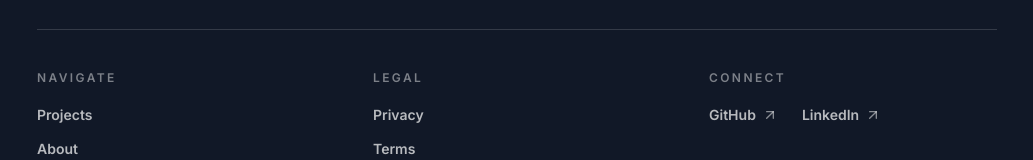
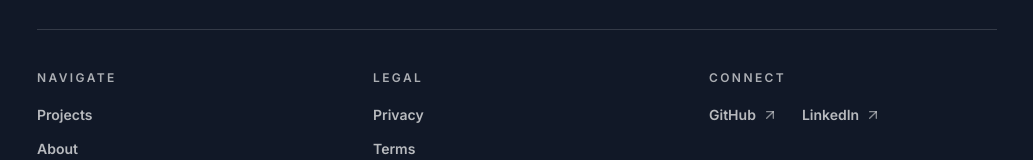
Before and after one commit to viktor-codes/portfolio, a Next.js app: page /offer in a window 1280 px wide. Shown: the part 3056-3216 px from the top of the page, without its empty margins (123-1156 px from the left). Built offline with nearby package versions, Linux system fonts and the light colour scheme; no server answers; a web font is replaced by a local one.

Commit message:
add visability to footer items

```diff
--- a/src/sections/Footer.tsx
+++ b/src/sections/Footer.tsx
@@ -48,7 +48,7 @@ export const Footer = ({ showCookieSettings = true }: FooterProps) => {
         <div className="border-t border-white/15 pb-6 pt-10">
           <div className="grid grid-cols-2 gap-x-6 gap-y-10 sm:gap-x-10 md:grid-cols-3 md:gap-x-12">
             <div>
-              <p className="text-xs font-semibold uppercase tracking-[0.2em] text-white/45">
+              <p className="text-xs font-semibold uppercase tracking-[0.2em] text-white/65">
                 Navigate
               </p>
               <ul className="mt-4 flex flex-col gap-2.5">
@@ -66,7 +66,7 @@ export const Footer = ({ showCookieSettings = true }: FooterProps) => {
             </div>
 
             <div>
-              <p className="text-xs font-semibold uppercase tracking-[0.2em] text-white/45">
+              <p className="text-xs font-semibold uppercase tracking-[0.2em] text-white/65">
                 Legal
               </p>
               <ul className="mt-4 flex flex-col gap-2.5">
@@ -91,7 +91,7 @@ export const Footer = ({ showCookieSettings = true }: FooterProps) => {
             </div>
 
             <div className="col-span-2 flex flex-col border-t border-white/10 pt-8 md:col-span-1 md:h-full md:border-t-0 md:pt-0">
-              <p className="text-xs font-semibold uppercase tracking-[0.2em] text-white/45">
+              <p className="text-xs font-semibold uppercase tracking-[0.2em] text-white/65">
                 Connect
               </p>
               <ul className="mt-4 flex flex-wrap gap-x-6 gap-y-3">
```
